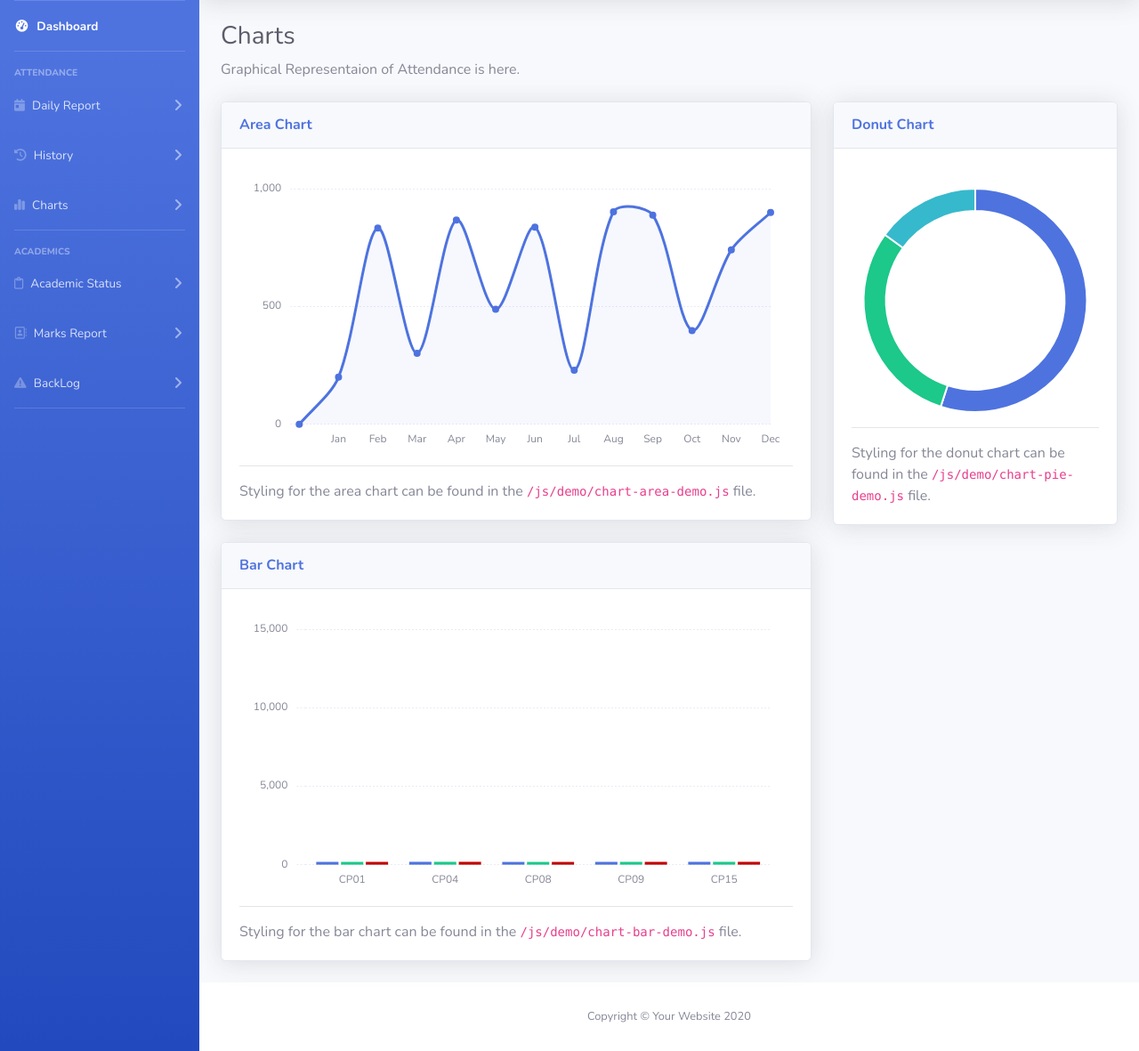
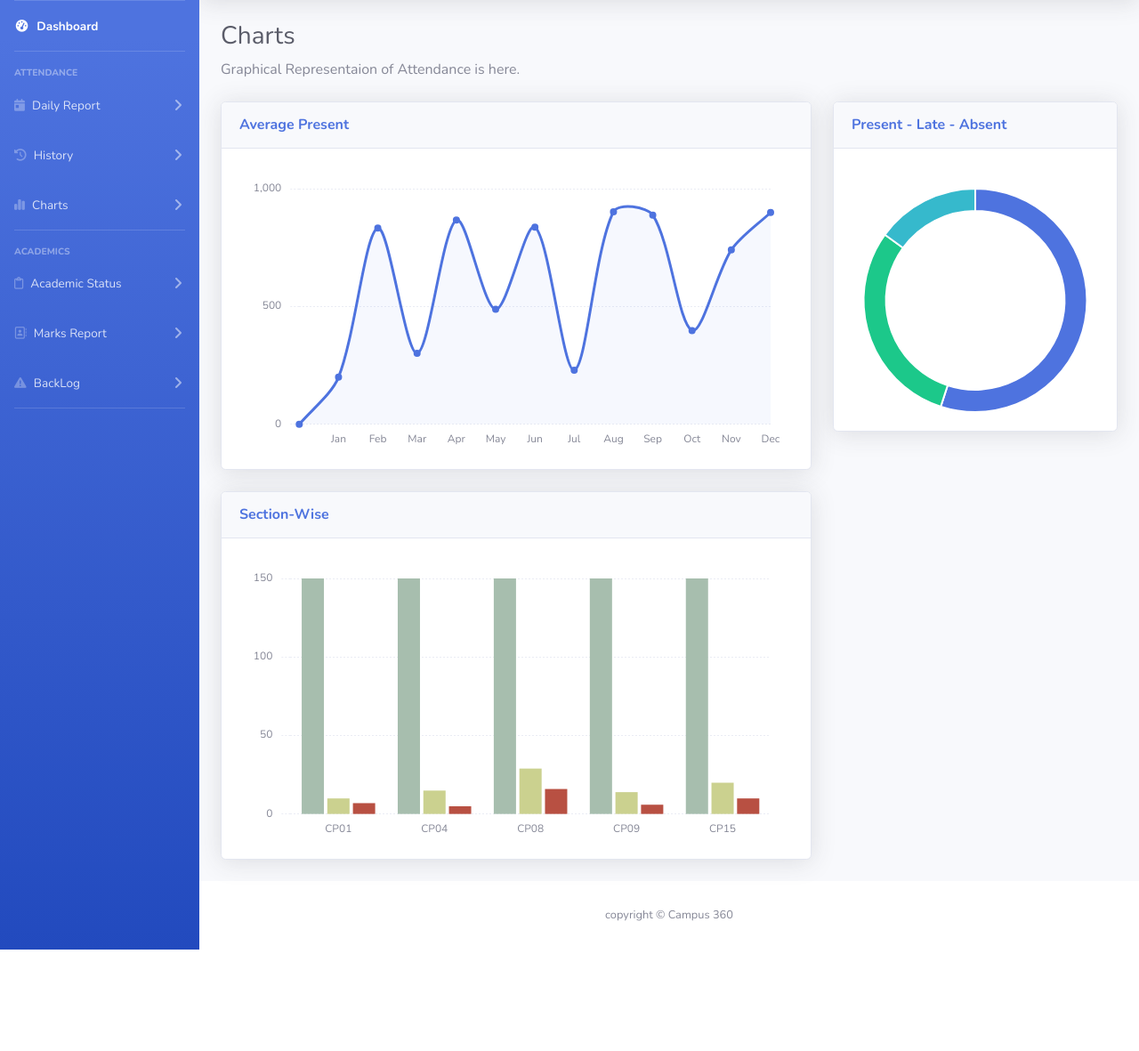
Before and after one commit to Joyel42/DjangoCampus360, a Django app: page /charts in a window 1280 px wide. Shown: the part 70-1251 px from the top of the page at 89% size. After the commit the page ends 1137 px from the top, so only its background shows below. Run offline with Django 3.2, Linux system fonts and the light colour scheme; some libraries are stand-ins or nearby versions.

Commit message:
Chart Final Changes!!

```diff
--- a/dashboard/static/js/demo/chart-bar-demo.js
+++ b/dashboard/static/js/demo/chart-bar-demo.js
@@ -36,18 +36,18 @@ var myBarChart = new Chart(ctx, {
     datasets: [
       {
           label: "Present",
-          backgroundColor: "#4e73df",
-          data: [189,193,186,190,192]
+          backgroundColor: "#a7beae",
+          data: [189,193,286,190,192]
       },
       {
           label: "Late Commers",
-          backgroundColor: "#1cc88a",
-          data: [189,193,186,190,192]
+          backgroundColor: "#cbd18f",
+          data: [10,15,29,14,20]
       },
       {
           label: "Absent",
-          backgroundColor: "#c00000",
-          data: [189,193,186,190,192]
+          backgroundColor: "#b85042",
+          data: [7,5,16,6,10]
       }
   ]
   },
@@ -78,8 +78,8 @@ var myBarChart = new Chart(ctx, {
       yAxes: [{
         ticks: {
           min: 0,
-          max: 15000,
-          maxTicksLimit: 5,
+          max: 150,
+          maxTicksLimit:5,
           padding: 10,
           // Include a dollar sign in the ticks
           callback: function(value, index, values) {
--- a/dashboard/templates/charts.html
+++ b/dashboard/templates/charts.html
@@ -266,30 +266,24 @@
                             <!-- Area Chart -->
                             <div class="card shadow mb-4">
                                 <div class="card-header py-3">
-                                    <h6 class="m-0 font-weight-bold text-primary">Area Chart</h6>
+                                    <h6 class="m-0 font-weight-bold text-primary">Average Present</h6>
                                 </div>
                                 <div class="card-body">
                                     <div class="chart-area">
                                         <canvas id="myAreaChart"></canvas>
                                     </div>
-                                    <hr>
-                                    Styling for the area chart can be found in the
-                                    <code>/js/demo/chart-area-demo.js</code> file.
                                 </div>
                             </div>
 
                             <!-- Bar Chart -->
                             <div class="card shadow mb-4">
                                 <div class="card-header py-3">
-                                    <h6 class="m-0 font-weight-bold text-primary">Bar Chart</h6>
+                                    <h6 class="m-0 font-weight-bold text-primary">Section-Wise</h6>
                                 </div>
                                 <div class="card-body">
                                     <div class="chart-bar">
                                         <canvas id="myBarChart"></canvas>
                                     </div>
-                                    <hr>
-                                    Styling for the bar chart can be found in the
-                                    <code>/js/demo/chart-bar-demo.js</code> file.
                                 </div>
                             </div>
 
@@ -300,16 +294,13 @@
                             <div class="card shadow mb-4">
                                 <!-- Card Header - Dropdown -->
                                 <div class="card-header py-3">
-                                    <h6 class="m-0 font-weight-bold text-primary">Donut Chart</h6>
+                                    <h6 class="m-0 font-weight-bold text-primary">Present - Late - Absent</h6>
                                 </div>
                                 <!-- Card Body -->
                                 <div class="card-body">
                                     <div class="chart-pie pt-4">
                                         <canvas id="myPieChart"></canvas>
                                     </div>
-                                    <hr>
-                                    Styling for the donut chart can be found in the
-                                    <code>/js/demo/chart-pie-demo.js</code> file.
                                 </div>
                             </div>
                         </div>
@@ -322,13 +313,15 @@
             <!-- End of Main Content -->
 
             <!-- Footer -->
-            <footer class="sticky-footer bg-white">
+            <div style="display: flex;">
+                <footer class="sticky-footer bg-white" style="width: 100%;">
                     <div class="container my-auto">
                         <div class="copyright text-center my-auto">
-                        <span>Copyright &copy; Your Website 2020</span>
+                            <span>copyright &copy; Campus 360</span>
                         </div>
                     </div>
                 </footer>
+                </div>
                 <!-- End of Footer -->
 
             </div>
```
Lines whose indentation alone changed are shown as unchanged.
